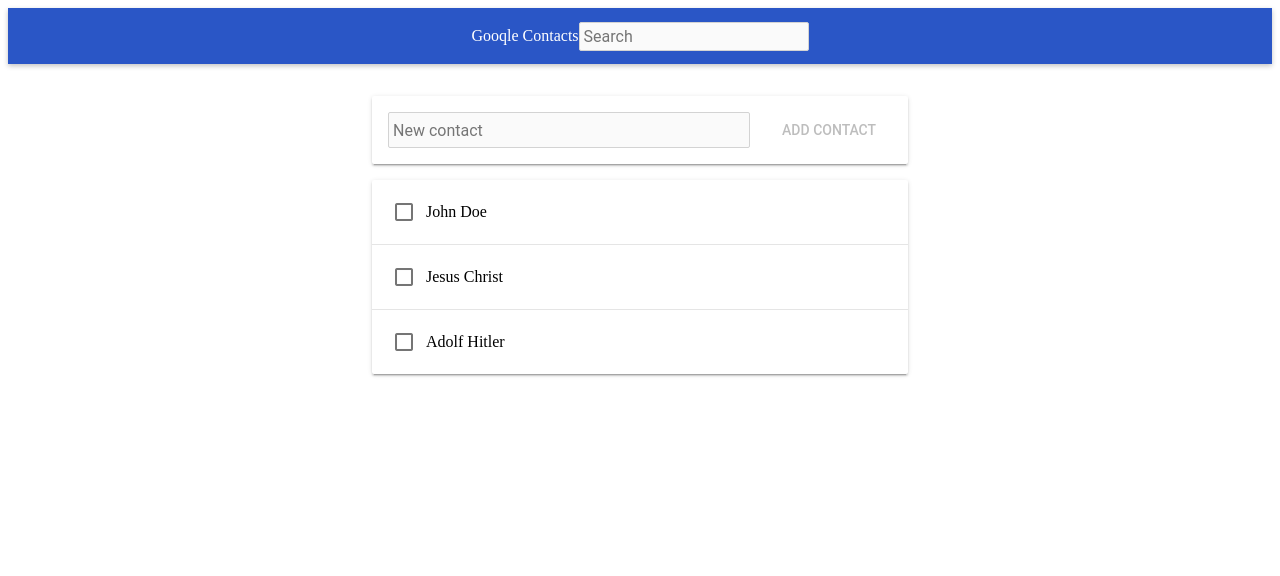
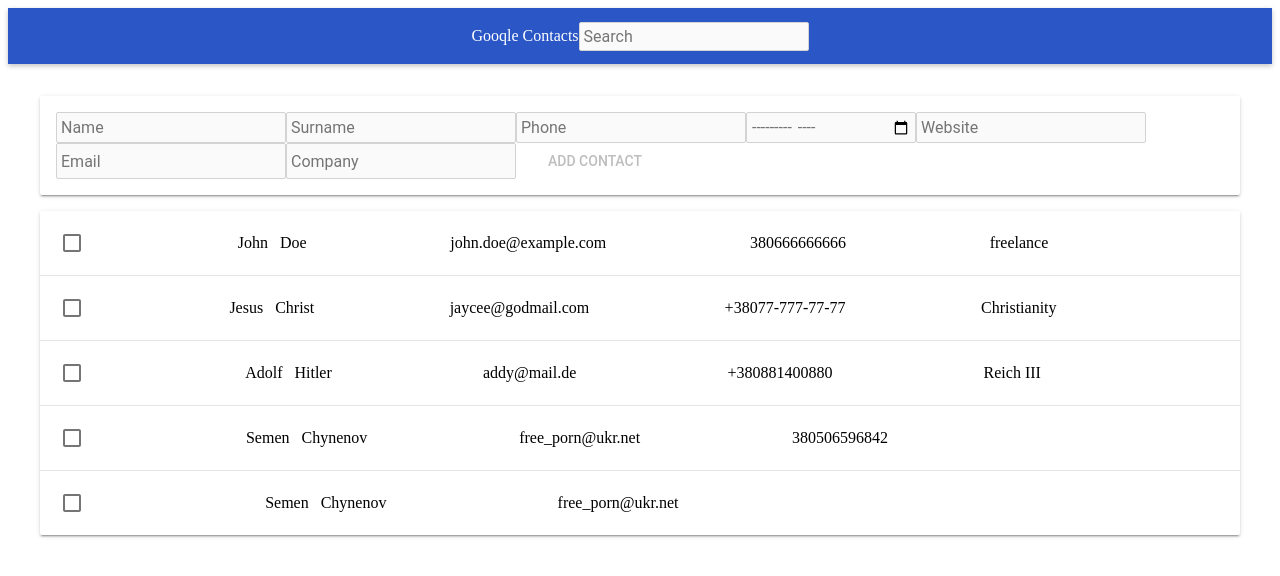
Before and after one commit to Semen007/final-project, an Angular app: page / in a window 1280 px wide. Shown: the top 576 px of the page. Built offline with nearby package versions, Linux system fonts and the light colour scheme; data requests are answered from the project's data file.

Commit message:
set up inputs for json data

```diff
--- a/db.json
+++ b/db.json
@@ -11,12 +11,43 @@
       "company": "freelance"
     },
     {
-      "firstName": "Jesus Christ",
+      "firstName": "Jesus",
+      "secondName": "Christ",
+      "phone": "+38077-777-77-77",
+      "birthday": "07.01.0000",
+      "website": "www.heaven.com",
+      "email": "jaycee@godmail.com",
+      "company": "Christianity",
+      "id": 2
+    },
+    {
+      "firstName": "Adolf",
+      "secondName": "Hitler",
+      "phone": "+380881400880",
+      "birthday": "20.04.1889",
+      "website": "https://en.wikipedia.org/wiki/Adolf_Hitler",
+      "email": "addy@mail.de",
+      "company": "Reich III",
       "id": 3
     },
     {
-      "firstName": "Adolf Hitler",
+      "firstName": "Semen",
+      "secondName": "Chynenov",
+      "phone": "380506596842",
+      "birthday": "12.01.1950",
+      "website": "",
+      "email": "free_porn@ukr.net",
+      "company": "",
       "id": 4
+    },
+    {
+      "firstName": "Semen",
+      "secondName": "Chynenov",
+      "birthday": "20.04.1889",
+      "website": "kin",
+      "email": "free_porn@ukr.net",
+      "company": "",
+      "id": 5
     }
   ],
   "profile": {
--- a/src/app/app.component.css
+++ b/src/app/app.component.css
@@ -112,7 +112,7 @@ input {
 }
 
 main {
-    width: 600px;
+    width: 100%;
     margin: auto;
     padding: 2rem;
     display: flex;
--- a/src/app/contact-form/contact-form.component.css
+++ b/src/app/contact-form/contact-form.component.css
@@ -76,6 +76,7 @@ input {
 
 .contact-form {
     display: flex;
+    flex-wrap: wrap;
     padding: 1em;
     margin-bottom: 1em;
     box-shadow: 0 2px 2px 0 rgba(0, 0, 0, .14), 0 3px 1px -2px rgba(0, 0, 0, .2), 0 1px 5px 0 rgba(0, 0, 0, .12);
@@ -86,7 +87,7 @@ input {
 }
 
 .contact-form input {
-    flex: 1;
+    /* flex: 1; */
 }
 
 .contact-form input:focus {
--- a/src/app/contact-form/contact-form.component.html
+++ b/src/app/contact-form/contact-form.component.html
@@ -1,4 +1,10 @@
 <form class="contact-form" (ngSubmit)="onSubmit(); contactForm.reset()" #contactForm="ngForm">
-    <input type="text" name="name" [(ngModel)]="name" placeholder="New contact" required>
+    <input type="text" name="firstName" [(ngModel)]="firstName" placeholder="Name" required>
+    <input type="text" name="secondName" [(ngModel)]="secondName" placeholder="Surname">
+    <input type="tel" name="phone" [(ngModel)]="phone" placeholder="Phone">
+    <input type="month" name="birthday" [(ngModel)]="birthday" placeholder="Birthday">
+    <input type="url" name="website" [(ngModel)]="website" placeholder="Website">
+    <input type="email" name="email" [(ngModel)]="email" placeholder="Email">
+    <input type="text" name="company" [(ngModel)]="company" placeholder="Company">
     <button type="submit" [disabled]="contactForm.form.invalid">Add contact</button>
 </form>
--- a/src/app/contact-form/contact-form.component.ts
+++ b/src/app/contact-form/contact-form.component.ts
@@ -1,4 +1,5 @@
 import { Component } from '@angular/core';
+
 import { ContactService } from '../shared/contact.service';
 
 @Component({
@@ -9,11 +10,27 @@ import { ContactService } from '../shared/contact.service';
   })
 
 export class ContactFormComponent {
-    name: string = '';
+    // name: string = '';
+
+
+
+
+
+    firstName?: string = '';
+    secondName?: string = '';
+    phone?: number;
+    birthday?: string = '';
+    website?: string = '';
+    email?: string = '';
+    company?: string = '';
+
+
+
+
 
     constructor(private contactService: ContactService) {}
 
     onSubmit() {
-        this.contactService.createContact(this.name);
+        this.contactService.createContact(this.firstName, this.secondName, this.phone, this.birthday, this.website, this.email, this.company);
     }
 }
--- a/src/app/contact-item/contact-item.component.css
+++ b/src/app/contact-item/contact-item.component.css
@@ -67,6 +67,7 @@ button[disabled] {
     padding: 1em;
     display: flex;
     align-items: center;
+    justify-content: space-between;
 }
 
 .contact-item .checkbox {
@@ -88,7 +89,7 @@ button[disabled] {
 }
 
 .contact-item .actions {
-    margin-left: auto;
+    /* margin-left: auto; */
     opacity: 0;
     transition: all .2s;
 }
--- a/src/app/contact-item/contact-item.component.html
+++ b/src/app/contact-item/contact-item.component.html
@@ -4,7 +4,10 @@
             {{ contact.chosen ? 'check_box' : 'check_box_outline_blank' }}
         </i>
     </button>
-    <span class="title">{{ contact.firstName }} {{ contact.secondName }}</span>
+    <div><span class="title"> {{ contact.firstName }} &nbsp;</span><span> {{ contact.secondName }} </span></div>
+    <div><span class="email"> {{ contact.email }} </span></div>
+    <div><span class="phone"> {{ contact.phone }} </span></div>
+    <div><span class="occupation"> {{ contact.company }} </span></div>
     <div class="actions">
         <button class="delete icon" (click)="onDelete()">
         <i class="material-icons">delete</i>
--- a/src/app/shared/contact.service.ts
+++ b/src/app/shared/contact.service.ts
@@ -19,10 +19,10 @@ export class ContactService {
                         .catch(this.handleError);
     }
 
-    createContact(name: string) {
+    createContact(firstName: string, secondName: string, phone: number, birthday: string, website: string, email: string, company: string) {
         let headers = new Headers({ 'Content-Type': 'application/json' });
         let options = new RequestOptions({ headers });
-        let contact = new Contact(name);
+        let contact = new Contact(firstName, secondName, phone, birthday, website, email, company);
 
         this.http.post(this.serverUrl, contact, options)
                  .toPromise()
--- a/src/app/shared/contact.ts
+++ b/src/app/shared/contact.ts
@@ -3,8 +3,8 @@ export class Contact {
     constructor(public firstName?: string,
                 public secondName?: string,
                 public phone?: number,
-                public birthday?: Date,
-                public website?: URL,
+                public birthday?: string,
+                public website?: string,
                 public email?: string,
                 public company?: string
                 // chosen: boolean = false;
```
Lines whose indentation alone changed are shown as unchanged.
